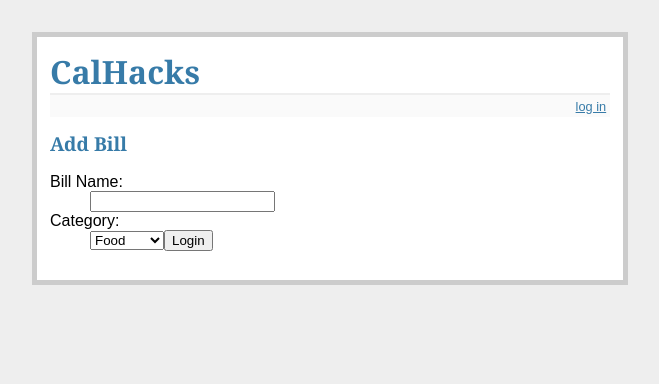
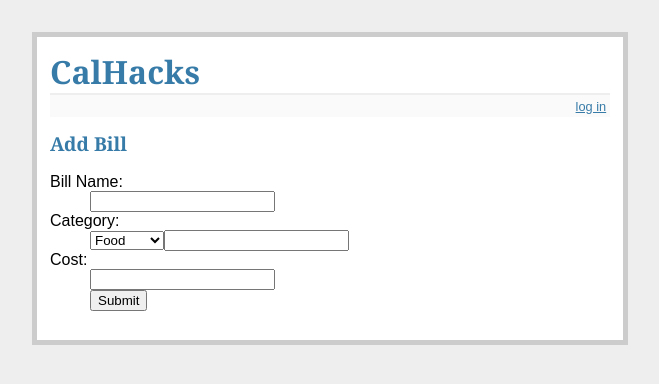
Before and after one commit to bob7479/UtilitySplit, a Flask app: template flaskr/templates/add_bill.html in a window 1280 px wide. Shown: the top 384 px of the page, without its empty margins (310-969 px from the left). Run offline with Flask 2, Linux system fonts and the light colour scheme; the template is opened without the code that fills it, so the values that code supplies are empty.

Commit message:
add bill

```diff
--- a/flaskr/flaskr.py
+++ b/flaskr/flaskr.py
@@ -63,9 +63,8 @@ def show_entries():
     print(entries)
     return render_template('show_entries.html', entries=entries)
 
-
-@app.route('/add', methods=['POST'])
-def add_entry():
+@app.route('/add_bill', methods=['POST'])
+def add_bill():
     if not session.get('logged_in'):
         abort(401)
     db = get_db()
--- a/flaskr/templates/add_bill.html
+++ b/flaskr/templates/add_bill.html
@@ -2,18 +2,27 @@
 {% block body %}
   <h2>Add Bill</h2>
   {% if error %}<p class=error><strong>Error:</strong> {{ error }}{% endif %}
-  <form action="{{ url_for('______') }}" method=post>
+  <form action="{{ url_for('add_bill') }}" method=post>
     <dl>
       <dt>Bill Name:
       <dd><input type=text name=billname>
+
       <dt>Category:
       <dd>
-      	<select>
+      	<select name=category>
   			<option value="food">Food</option>
   			<option value="utilities">Utilities</option>
   			<option value="supplies">Supplies</option>
+  		<dd>
 
-      <dd><input type=submit value=Login>
+  		<dt>Frequency per Month:
+      	<dd><input type=number name=frequency>
+
+      	<dt>Cost:
+      	<dd><input type=number name=cost>
+
+      	<dd><input type=submit value=Submit>
+
     </dl>
   </form>
 {% endblock %}
--- /dev/null
+++ b/flaskr/templates/show_bills.html
@@ -0,0 +1,4 @@
+{% extends "layout.html" %}
+{% block body %}
+
+{% endblock %}
```
Also changed, not shown: 1 other file.
